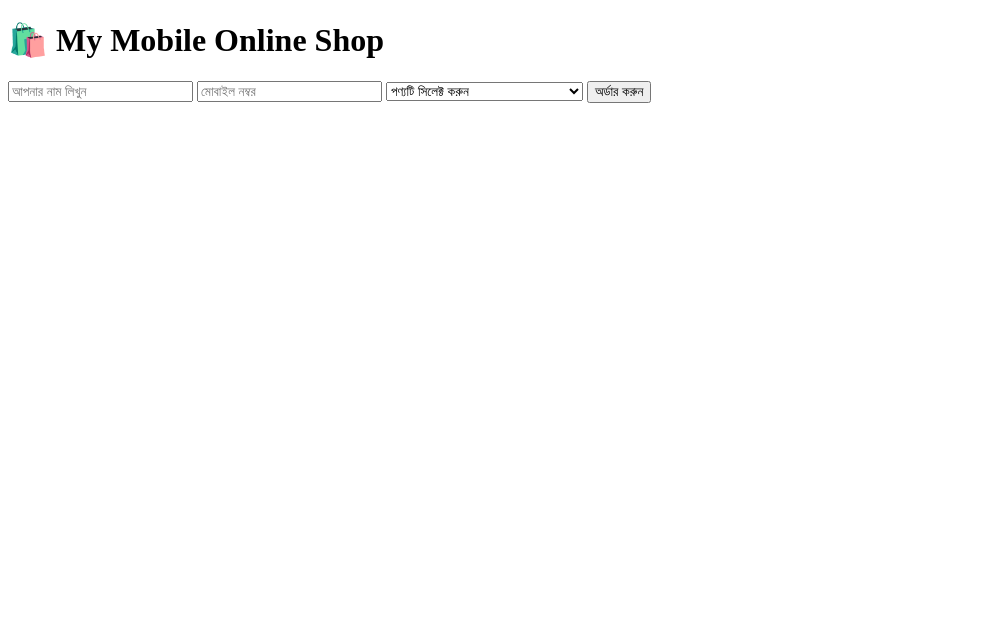
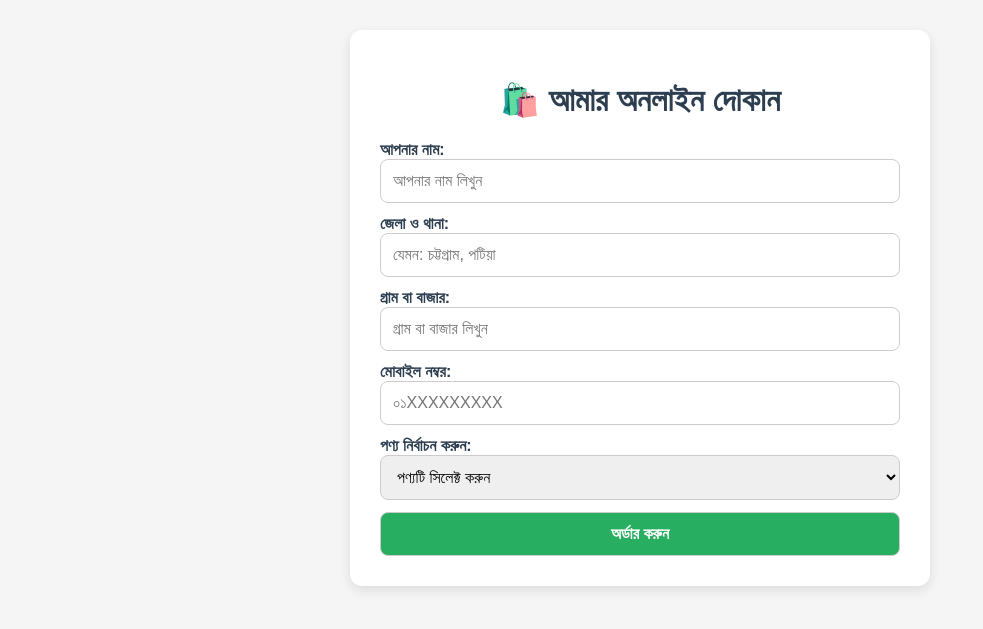
Before and after one commit to shihabaziz190/my-first-website, a Flask app: page / in a window 1280 px wide. Shown: the top 629 px of the page, without its empty margins (0-983 px from the left). Run offline with Flask 3, Linux system fonts and the light colour scheme; some libraries are stand-ins or nearby versions.

Commit message:
Translate index.html to Bengali and enhance form
Updated the HTML content to reflect Bengali language and improved the form layout with additional fields.

```diff
--- a/templates/index.html
+++ b/templates/index.html
@@ -3,23 +3,88 @@
 <head>
     <meta charset="UTF-8">
     <meta name="viewport" content="width=device-width, initial-scale=1.0">
-    <title>My Mobile Online Shop</title>
+    <title>আমার অনলাইন দোকান</title>
+    <style>
+        body {
+            font-family: Arial, sans-serif;
+            background: #f5f5f5;
+            margin: 0;
+            padding: 30px;
+        }
+        .container {
+            max-width: 520px;
+            margin: 0 auto;
+            background: white;
+            border-radius: 12px;
+            padding: 30px;
+            box-shadow: 0 4px 12px rgba(0,0,0,0.1);
+        }
+        h1 {
+            text-align: center;
+            color: #2c3e50;
+        }
+        form {
+            display: flex;
+            flex-direction: column;
+            gap: 12px;
+        }
+        label {
+            font-weight: bold;
+            color: #2c3e50;
+        }
+        input, select, button {
+            width: 100%;
+            box-sizing: border-box;
+            padding: 12px;
+            border-radius: 8px;
+            border: 1px solid #ccc;
+            font-size: 16px;
+        }
+        button {
+            background: #27ae60;
+            color: white;
+            font-weight: bold;
+            cursor: pointer;
+        }
+    </style>
 </head>
 <body>
-    <h1>🛍️ My Mobile Online Shop</h1>
+    <div class="container">
+        <h1>🛍️ আমার অনলাইন দোকান</h1>
 
-    <form action="/place-order" method="POST">
-        <input type="text" name="customer_name" placeholder="আপনার নাম লিখুন" required>
-        <input type="tel" name="customer_phone" placeholder="মোবাইল নম্বর" required>
+        <form action="/place-order" method="POST">
+            <div>
+                <label for="customer_name">আপনার নাম:</label>
+                <input type="text" id="customer_name" name="customer_name" placeholder="আপনার নাম লিখুন" required>
+            </div>
 
-        <select name="product_name" required>
-            <option value="">পণ্যটি সিলেক্ট করুন</option>
-            <option value="Smart T-Shirt">Smart T-Shirt - ৳450</option>
-            <option value="Luxury Watch">Luxury Watch - ৳1,500</option>
-            <option value="Wireless Headphone">Wireless Headphone - ৳1,200</option>
-        </select>
+            <div>
+                <label for="district_thana">জেলা ও থানা:</label>
+                <input type="text" id="district_thana" name="district_thana" placeholder="যেমন: চট্টগ্রাম, পটিয়া" required>
+            </div>
 
-        <button type="submit">অর্ডার করুন</button>
-    </form>
+            <div>
+                <label for="village_market">গ্রাম বা বাজার:</label>
+                <input type="text" id="village_market" name="village_market" placeholder="গ্রাম বা বাজার লিখুন" required>
+            </div>
+
+            <div>
+                <label for="customer_phone">মোবাইল নম্বর:</label>
+                <input type="tel" id="customer_phone" name="customer_phone" placeholder="০১XXXXXXXXX" required>
+            </div>
+
+            <div>
+                <label for="product_name">পণ্য নির্বাচন করুন:</label>
+                <select id="product_name" name="product_name" required>
+                    <option value="">পণ্যটি সিলেক্ট করুন</option>
+                    <option value="Smart T-Shirt">Smart T-Shirt - ৳৪৫০</option>
+                    <option value="Luxury Watch">Luxury Watch - ৳১,৫০০</option>
+                    <option value="Wireless Headphone">Wireless Headphone - ৳১,২০০</option>
+                </select>
+            </div>
+
+            <button type="submit">অর্ডার করুন</button>
+        </form>
+    </div>
 </body>
 </html>
```
